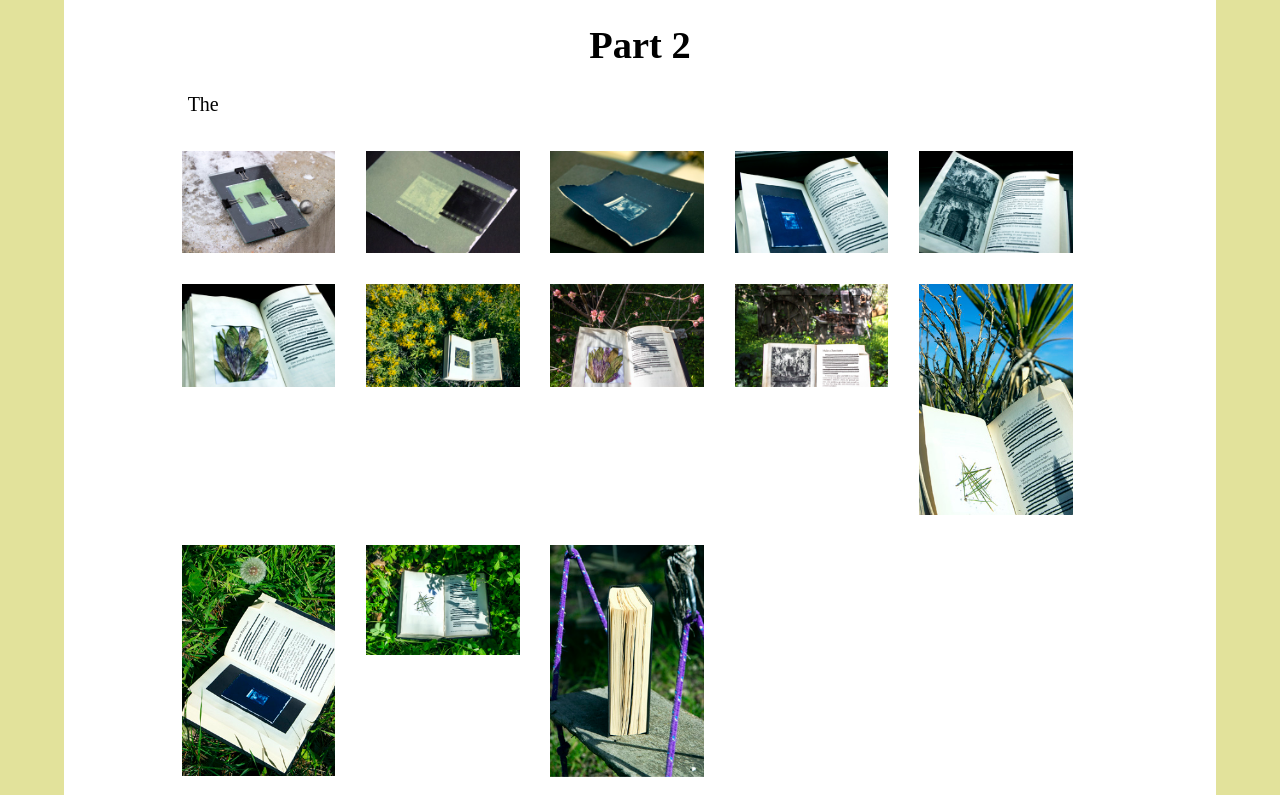
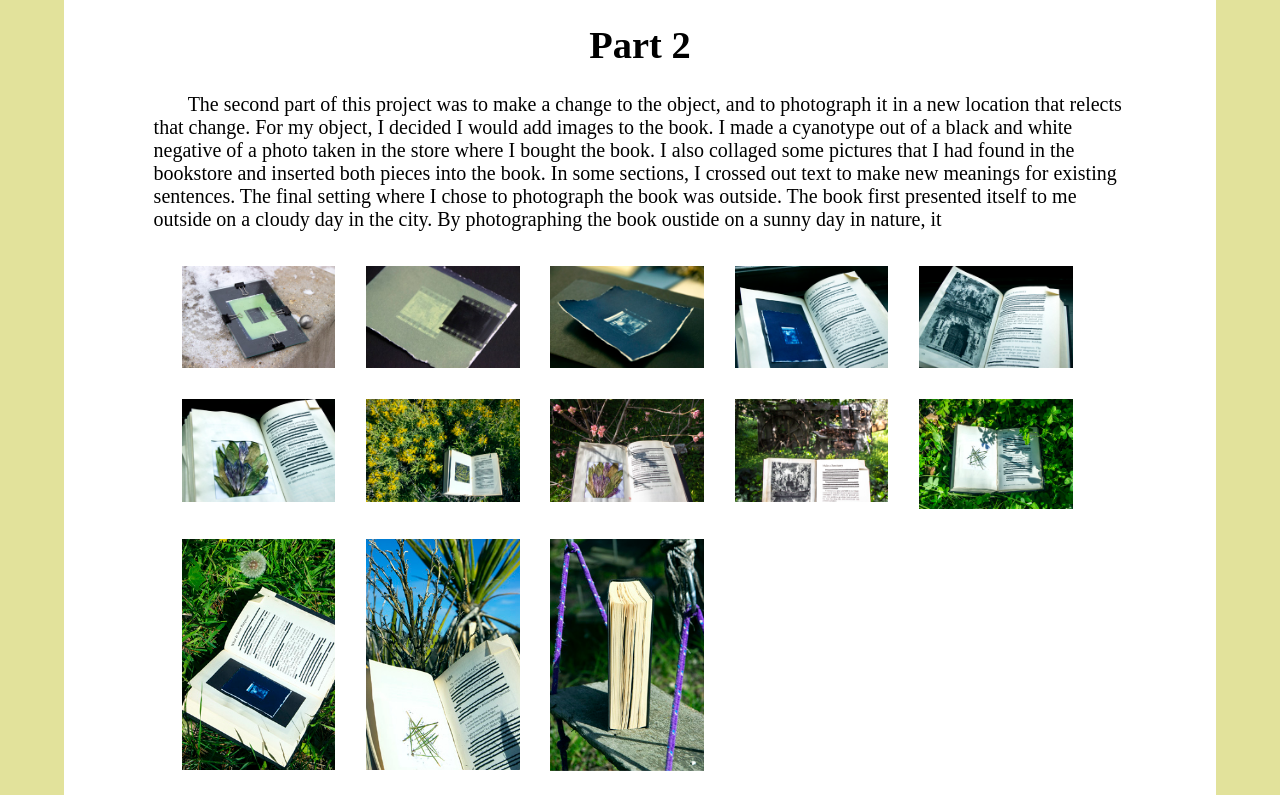
Before and after one commit to sterlingjust/website, a plain HTML site: page art.html in a window 1280 px wide. Shown: the part 2844-3639 px from the top of the page. Drawn offline with Linux system fonts and the light colour scheme; a web font is replaced by a local one.

Commit message:
updated Part 2 of object

```diff
--- a/art.html
+++ b/art.html
@@ -108,7 +108,14 @@
 	</div>
 
 	<h1> Part 2</h1>
-	<p> The
+	<p> The second part of this project was to make a change to the object, and to photograph it in a new location that relects that change.
+		For my object, I decided I would add images to the book.
+		I made a cyanotype out of a black and white negative of a photo taken in the store where I bought the book.
+		I also collaged some pictures that I had found in the bookstore and inserted both pieces into the book.
+		In some sections, I crossed out text to make new meanings for existing sentences.
+		The final setting where I chose to photograph the book was outside.
+		The book first presented itself to me outside on a cloudy day in the city.
+		By photographing the book oustide on a sunny day in nature, it
 	</p>
 
 	<div class="gallery5"
@@ -121,9 +128,9 @@
 		<a href="images/Object/Object_1200_16.JPG" data-lightbox="object"><img src="images/Object/Object_360_16.JPG"></a>
 		<a href="images/Object/Object_1200_17.JPG" data-lightbox="object"><img src="images/Object/Object_360_17.JPG"></a>
 		<a href="images/Object/Object_1200_18.JPG" data-lightbox="object"><img src="images/Object/Object_360_18.JPG"></a>
+		<a href="images/Object/Object_1200_21.JPG" data-lightbox="object"><img src="images/Object/Object_360_21.JPG"></a>
+		<a href="images/Object/Object_1200_20.JPG" data-lightbox="object"><img src="images/Object/Object_360_20.JPG"></a>
 		<a href="images/Object/Object_1200_19.JPG" data-lightbox="object"><img src="images/Object/Object_360_19.JPG"></a>
-		<a href="images/Object/Object_1200_20.JPG" data-lightbox="object"><img src="images/Object/Object_360_20.JPG"></a>
-		<a href="images/Object/Object_1200_21.JPG" data-lightbox="object"><img src="images/Object/Object_360_21.JPG"></a>
 		<a href="images/Object/Object_1200_22.JPG" data-lightbox="object"><img src="images/Object/Object_360_22.JPG"></a>
 	</div>
 
```
